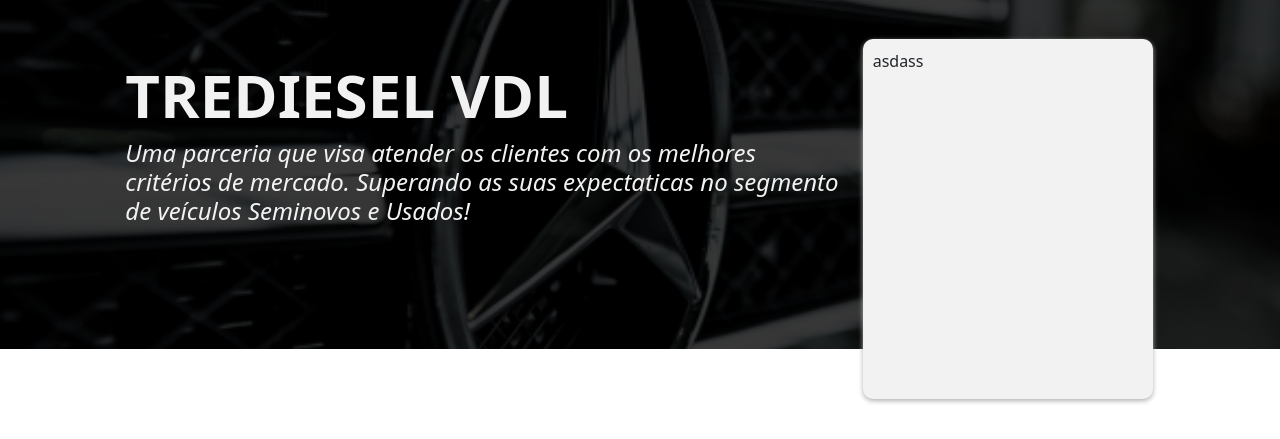
After one commit to EmanuelMenezes/TredieselBH, a PHP site: page /home.php in a window 1280 px wide. The commit adds this page. Shown: the part 361-800 px from the top of the page. Run offline with PHP 8.4, Linux system fonts and the light colour scheme; some web fonts are replaced.

Commit message:
primeiro banner

```diff
--- /dev/null
+++ b/css/myStyle.css
@@ -0,0 +1,129 @@
+            @import url('https://fonts.googleapis.com/css2?family=Raleway:ital,wght@0,100;0,200;0,300;0,400;0,500;0,600;0,700;0,800;0,900;1,100;1,200;1,300;1,400;1,500;1,600;1,700;1,800;1,900&display=swap');
+            body {
+                font-family: 'Raleway', sans-serif;
+            }
+
+            a {
+                text-decoration: none !important;
+            }
+
+            h1 {
+                font-weight: 800 !important;
+                font-size: 60px !important;
+            }
+
+            h2 {
+                font-weight: 800 !important;
+            }
+
+            h3 {
+                font-weight: 700 !important;
+            }
+
+            h4 {
+                font-weight: 300 !important;
+                font-style: italic;
+            }
+
+            .white {
+                color: white;
+            }
+
+            .black {
+                color: black;
+            }
+
+            .myBlack {
+                color: #141414
+            }
+
+            .bgMyBlack {
+                background-color: #141414;
+            }
+
+            .myWhite {
+                color: #f2f2f2 !important;
+            }
+
+            .bgMyWhite {
+                background-color: #f2f2f2;
+            }
+
+            .stripe {
+                height: 40px;
+                overflow-x: hidden;
+                padding: 5px;
+            }
+
+            .header {
+                margin: 20px 0 20px 0;
+            }
+
+            .header button {
+                width: 100%;
+                height: 60px;
+                background-image: linear-gradient(to bottom right, orange, #fdca02);
+                border: none;
+                box-shadow: #e5e5e5 0 0 10px;
+            }
+
+            .header button span {
+                font-weight: 600 !important;
+                font-size: 20px;
+            }
+
+            .info-group {
+                align-items: center;
+                font-size: 20px;
+                text-align: center;
+                color: #f2f2f2;
+            }
+
+            .info-group span {
+                font-size: 15px;
+            }
+
+            .banner {
+                height: 350px;
+                background: url('../images/Design\ sem\ nome\ \(2\).png');
+                background-repeat: no-repeat;
+                background-size: cover;
+                background-position: center center;
+                padding: 20px;
+            }
+
+            .title {
+                margin-top: 40px !important;
+            }
+
+            .form-card {
+                margin-top: 20px;
+                margin-bottom: 20px;
+                width: 290px;
+                height: 360px;
+                border-radius: 10px;
+                box-shadow: #b2b2b2 0px 2px 5px;
+                padding: 10px;
+            }
+
+            @media screen and (max-width: 992px) {
+                body {
+                    align-items: center !important;
+                    text-align: center !important;
+                }
+                .info-group span {
+                    display: none;
+                }
+                .banner {
+                    height: 350px;
+                    background: url('../images/Design\ sem\ nome\ \(2\).png');
+                    background-repeat: no-repeat;
+                    background-size: cover;
+                    background-position: center center;
+                    padding: 20px;
+                    text-align: left;
+                }
+                .banner h1 {
+                    font-size: 35px !important;
+                }
+            }
--- /dev/null
+++ b/home.php
@@ -0,0 +1,89 @@
+<?php
+//include("./sistema/database.php");
+?>
+
+<!DOCTYPE html>
+<html lang="pt">
+
+<head>
+    <meta charset="UTF-8">
+    <meta http-equiv="X-UA-Compatible" content="IE=edge">
+    <meta name="viewport" content="width=device-width, initial-scale=1.0">
+    <title>Trediesel BH | Parceira VDL na comercialização de veículos seminovos.</title>
+
+    <link rel="stylesheet" href="./css/myStyle.css">
+    <link href="https://cdn.jsdelivr.net/npm/bootstrap@5.0.0-beta3/dist/css/bootstrap.min.css" rel="stylesheet" integrity="sha384-eOJMYsd53ii+scO/bJGFsiCZc+5NDVN2yr8+0RDqr0Ql0h+rP48ckxlpbzKgwra6" crossorigin="anonymous">
+    <link href="css/owl.carousel.css" rel="stylesheet">
+    <link href="css/fontawesome-all.min.css" rel="stylesheet">
+
+    <script src="js/jquery-1.12.5.min.js"></script>
+
+
+</head>
+
+<body>
+
+    <div class="stripe bgMyBlack myWhite row">
+        <div class="col-4">
+            <div class="info-group">
+                <a target="_blank" href="https://api.whatsapp.com/send?phone=5531995945030&text=Oi" class="myWhite">
+                    <i class="fab fa-whatsapp-square"></i>
+                    <span>Fale Conosco</span>
+                </a>
+            </div>
+        </div>
+        <div class="col-4">
+            <div class="info-group">
+                <a target="_blank" href="" class="myWhite">
+                    <i class="fas fa-map-marker-alt"></i>
+                    <span>Av. Amazonas, 8787 - Belo Horizonte</span>
+                </a>
+            </div>
+        </div>
+        <div class="col-4">
+            <div class="info-group">
+                <a target="_blank" href="" class="myWhite">
+                    <i class="fas fa-envelope"></i>
+                    <span>departamentoseminovos@gmail.com</span>
+                </a>
+            </div>
+        </div>
+    </div>
+    <div class="container">
+        <div class="row header justify-content-center">
+            <div class="col-md-8">
+                <img src="./images/tredvdl.svg" alt="Trediesel e VDL">
+            </div>
+            <div class="col-md-3  align-self-center">
+                <button class="btn btn-success">
+                    <span>
+                        Confira o nosso Estoque
+                    </span>
+                </button>
+            </div>
+        </div>
+    </div>
+    <div class="banner row justify-content-center">
+        <div class="col-md-7 title myWhite">
+            <h1 style="text-transform: uppercase;">
+                Trediesel VDL
+            </h1>
+            <h4>
+                Uma parceria que visa atender os clientes com os melhores critérios de
+                mercado. Superando as suas expectaticas no segmento de veículos Seminovos e
+                Usados!
+            </h4>
+        </div>
+        <div class="col-md-3">
+            <div class="bgMyWhite form-card">
+                asdass
+            </div>
+        </div>
+    </div>
+
+    <script src="js/owl.carousel.min.js"></script>
+
+    <script src="https://cdn.jsdelivr.net/npm/bootstrap@5.0.0-beta3/dist/js/bootstrap.bundle.min.js" integrity="sha384-JEW9xMcG8R+pH31jmWH6WWP0WintQrMb4s7ZOdauHnUtxwoG2vI5DkLtS3qm9Ekf" crossorigin="anonymous"></script>
+</body>
+
+</html>
```
Also changed, not shown: index.php (+32 -17 lines), images/Design sem nome (2).png (added).
